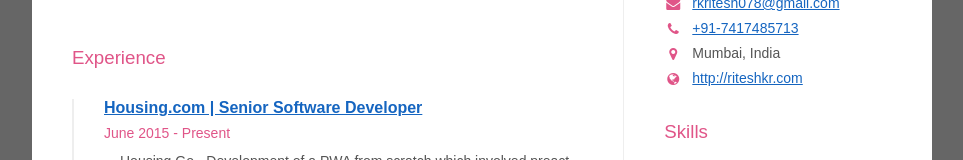
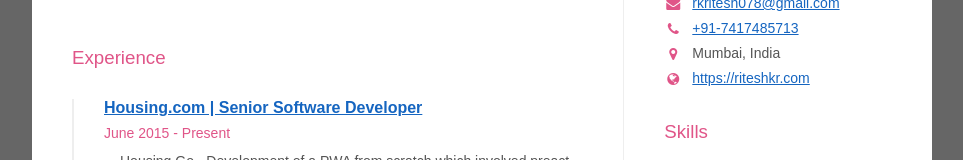
Before and after one commit to ritz078/ritz078.github.io, a Next.js app: page /resume in a window 1280 px wide. Shown: the part 141-301 px from the top of the page, without its empty margins (158-1121 px from the left). Built offline with nearby package versions, Linux system fonts and the light colour scheme; a web font is replaced by a local one.

Commit message:
added https in url link

```diff
--- a/pages/resume.js
+++ b/pages/resume.js
@@ -362,8 +362,8 @@ export default class extends PureComponent {
               Mumbai, India
               <br />
               <i className="fa fa-fw fa-globe" />
-              <a href="http://riteshkr.com" target="_blank">
-                http://riteshkr.com
+              <a href="https://riteshkr.com" target="_blank">
+                https://riteshkr.com
               </a>
             </div>
 
```
Also changed, not shown: 1 other file (tests, documents, lock files or other folders).
